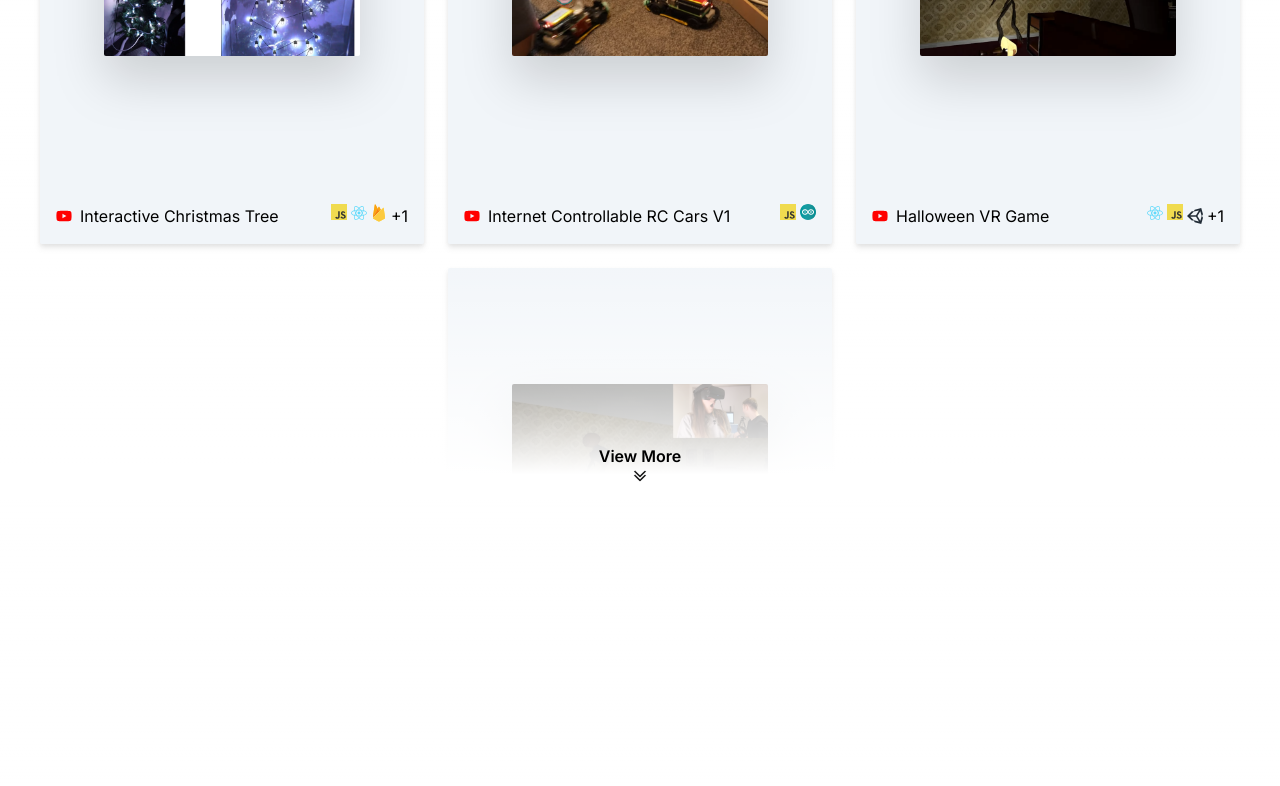
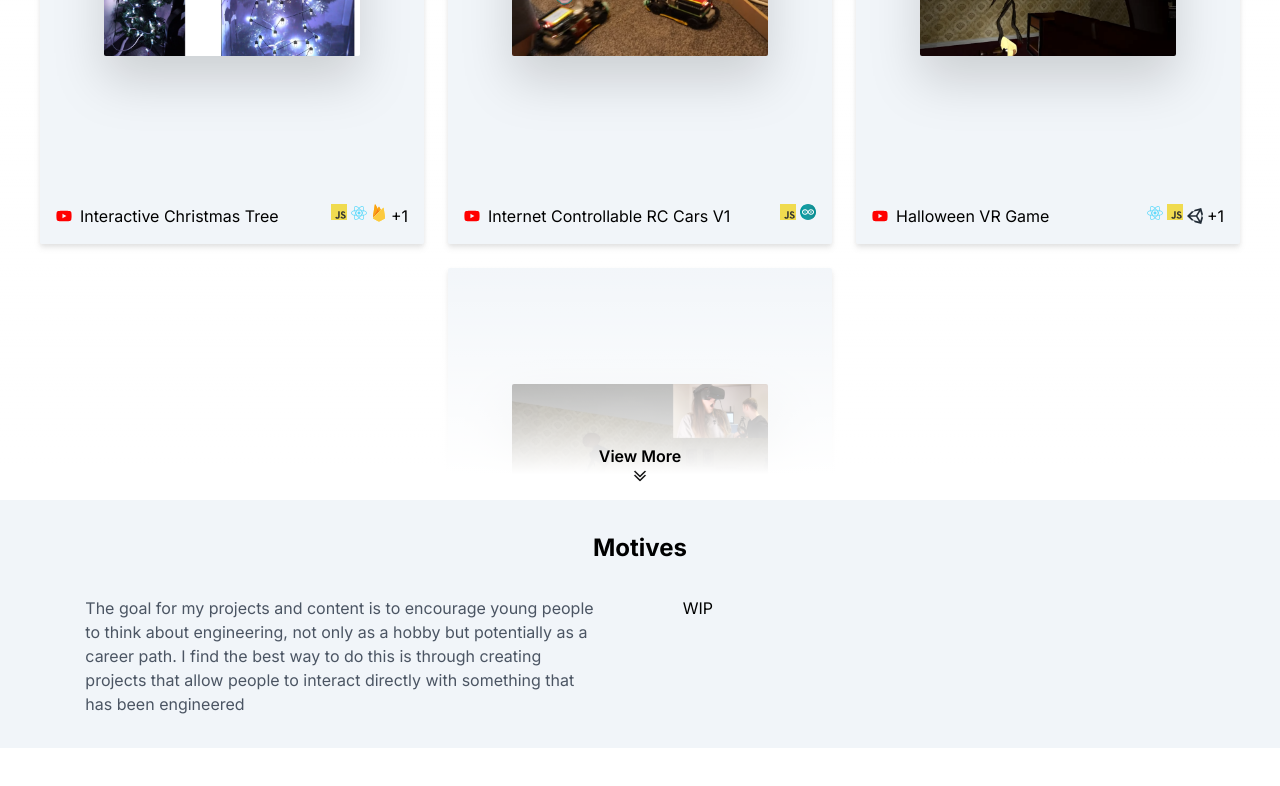
Before and after one commit to OlliePugh/ollieq.co.uk, a Next.js app: page / in a window 1280 px wide. Shown: the part 820-1606 px from the top of the page. After the commit the page ends 1568 px from the top, so only its background shows below. Built offline with nearby package versions, Linux system fonts and the light colour scheme.

Commit message:
added motives

```diff
--- /dev/null
+++ b/app/components/molecules/motives.tsx
@@ -0,0 +1,23 @@
+import IntroSection from "../atoms/intro-section";
+
+const AboutMe = () => {
+  return (
+    <IntroSection className="bg-slate-100">
+      <div className="py-8 px-16 md:px-0">
+        <h1 className="text-center font-bold text-2xl">Motives</h1>
+        <div className="flex flex-col-reverse md:flex-row justify-evenly pt-8">
+          <p className="basis-2/5 text-gray-600 text-center md:text-left">
+            {`The goal for my projects and content is to encourage young people
+            to think about engineering, not only as a hobby but potentially as a
+            career path. I find the best way to do this is through creating
+            projects that allow people to interact directly with something that
+            has been engineered`}
+          </p>
+          <div className="basis-2/5">WIP</div>
+        </div>
+      </div>
+    </IntroSection>
+  );
+};
+
+export default AboutMe;
--- a/app/page.tsx
+++ b/app/page.tsx
@@ -1,6 +1,7 @@
 import IntroductionName from "./components/molecules/header";
 import AboutMe from "./components/molecules/about-me";
 import Projects from "./components/molecules/projects";
+import Motives from "./components/molecules/motives";
 
 export default function Home() {
   return (
@@ -8,7 +9,7 @@ export default function Home() {
       <IntroductionName />
       <AboutMe />
       <Projects />
-      <div className="h-[40rem]"></div>
+      <Motives />
     </main>
   );
 }
```
